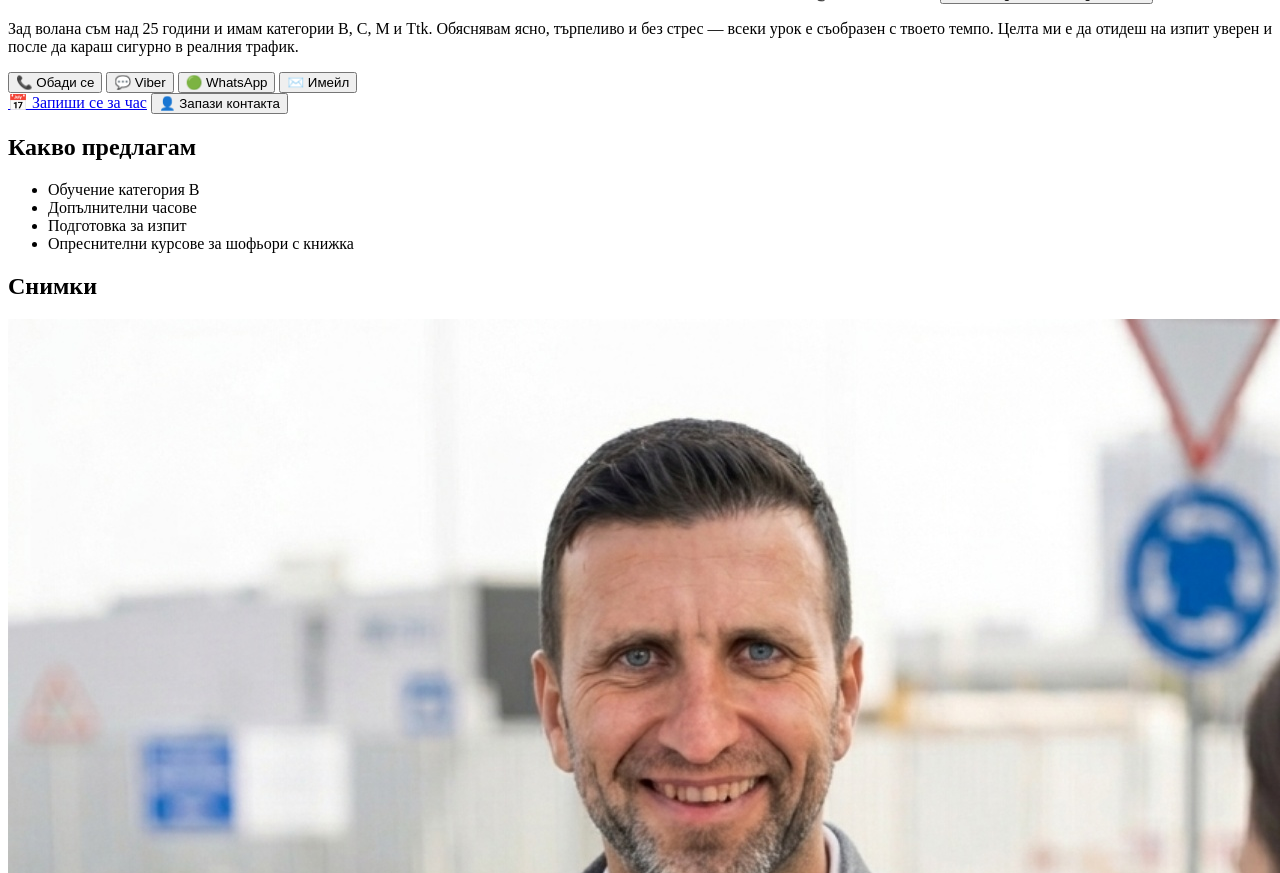
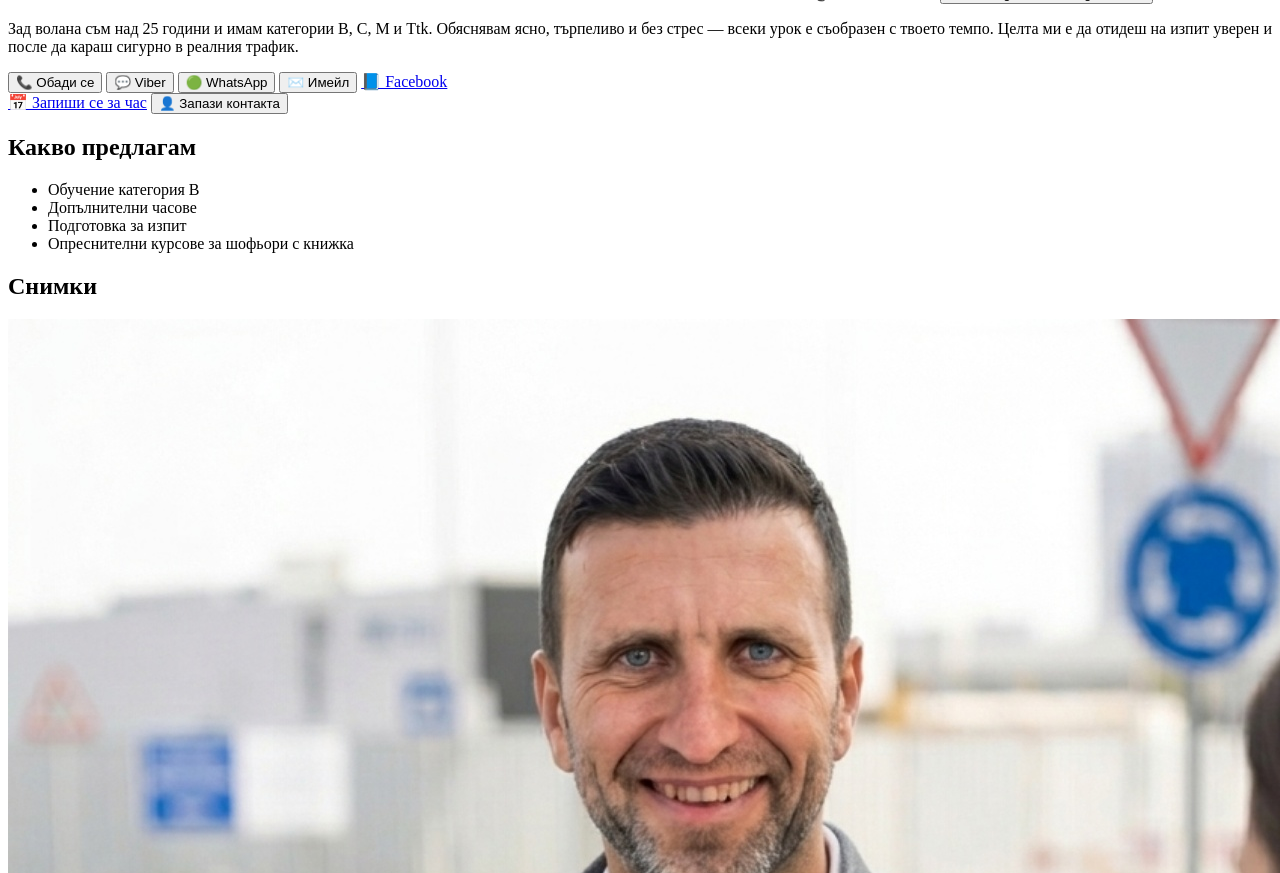
Before and after one commit to Mufonstars79/vizitka-xdrive, a website with bundled scripts: page index.html in a window 1280 px wide. Shown: the part 2189-3062 px from the top of the page. Built offline with nearby package versions, Linux system fonts and the light colour scheme; no server answers.

Commit message:
feat: add Facebook Page link to contact buttons
Co-Authored-By: Claude Sonnet 5 <noreply@anthropic.com>

```diff
--- a/index.html
+++ b/index.html
@@ -33,6 +33,7 @@
       <button id="viber-btn" class="btn">💬 Viber</button>
       <button id="whatsapp-btn" class="btn">🟢 WhatsApp</button>
       <button id="email-btn" class="btn">✉️ Имейл</button>
+      <a class="btn" href="https://www.facebook.com/profile.php?id=61595544102629" target="_blank" rel="noopener">📘 Facebook</a>
     </div>
 
     <a id="book-btn" class="btn btn-primary btn-wide" href="https://xdrivebg.com/shofjorski-kursove/shofiorski-kurs-kategoria-B.html" target="_blank" rel="noopener">📅 Запиши се за час</a>
--- a/styles.css
+++ b/styles.css
@@ -76,6 +76,7 @@ main { max-width: 480px; margin: 0 auto; display: flex; flex-direction: column;
 .contact-grid {
   display: grid; grid-template-columns: repeat(2, 1fr); gap: 10px;
 }
+.contact-grid > :last-child:nth-child(odd) { grid-column: 1 / -1; }
 
 .btn {
   display: flex; align-items: center; justify-content: center; gap: 6px;
```
